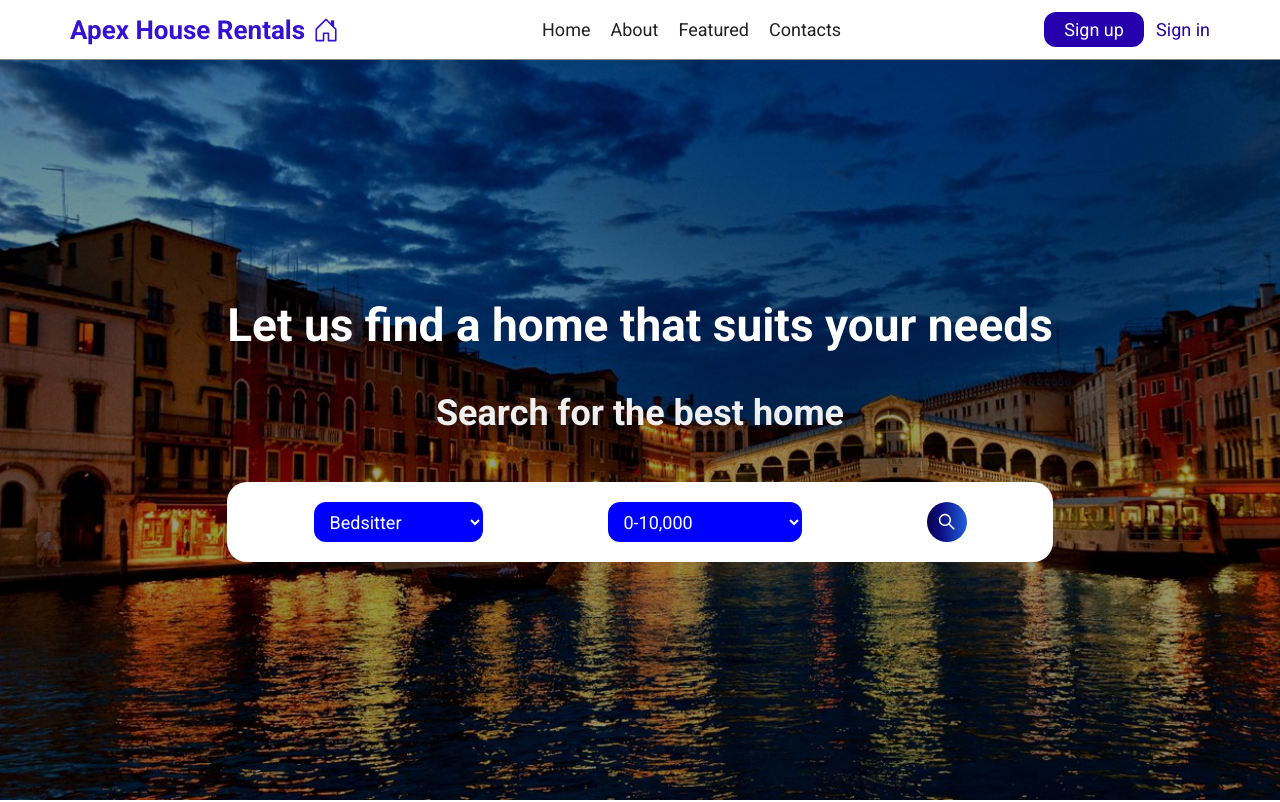
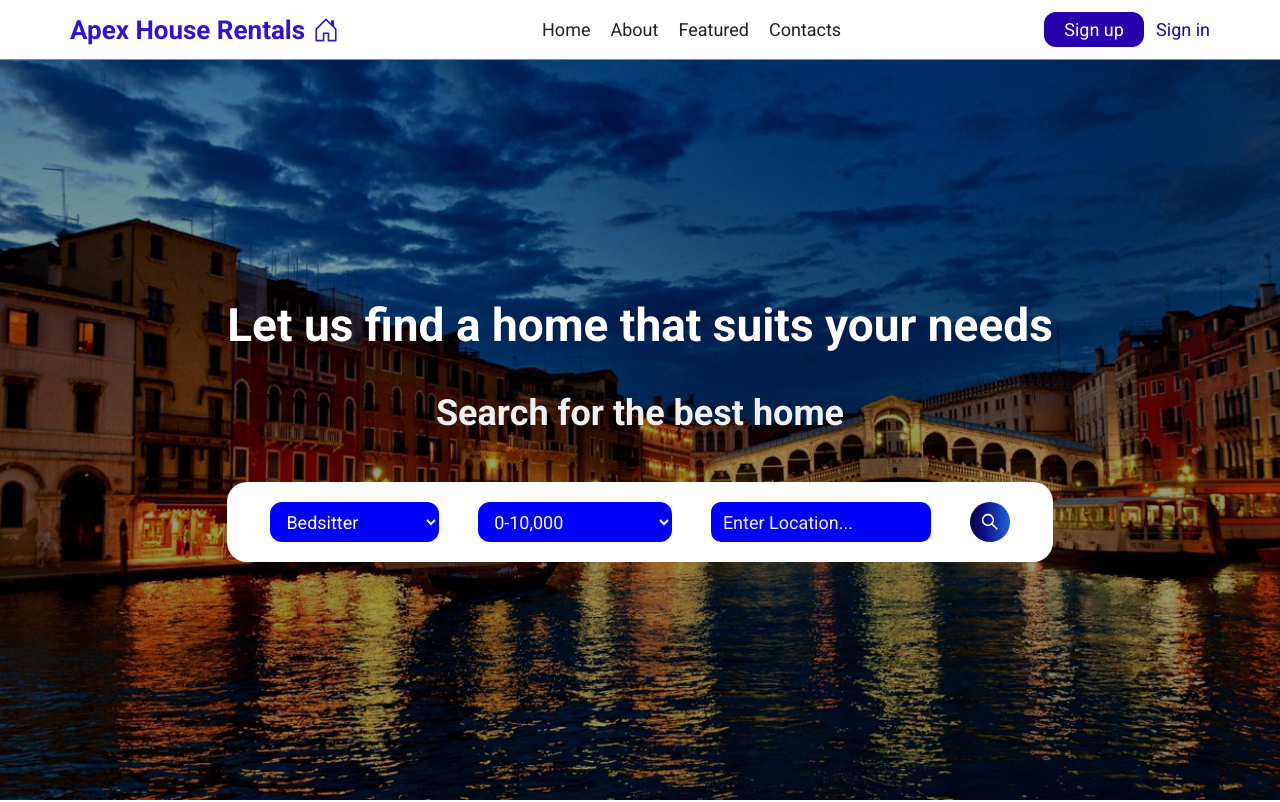
Before and after one commit to FrankOyugi/ARIRA, a React (Create React App) app in the folder client-frontend/: page / in a window 1280 px wide. Shown: the top 802 px of the page. Built offline with nearby package versions, Linux system fonts and the light colour scheme; no server answers.

Commit message:
fifth commit

```diff
--- a/client-frontend/src/components/featuredProperties/featuredProperties.jsx
+++ b/client-frontend/src/components/featuredProperties/featuredProperties.jsx
@@ -3,7 +3,7 @@ import classes from './featuredProperties.module.css'
 import { request } from '../../util/fetchAPI'
 import img from '../../assets/estate3.jpg'
 import person from '../../assets/person.jpg'
-import {FaBath, FaSquareFull} from 'react-icons/fa'
+import {FaBath, FaMapMarkerAlt} from 'react-icons/fa'
 import {Link} from 'react-router-dom'
 
 
@@ -35,7 +35,7 @@ const FeaturedProperties = () => {
             {featuredProperties?.map((property) => (
               <div key={property._id} className={classes.featuredProperty}>
                   <Link to={`/propertyDetail/${property._id}`} className={classes.imgContainer}>
-                    <img src={property.img ? `http://localhost:3005/images/${property.img}` : img} alt=""/>
+                    <img src={property.img ? `http://localhost:3005/images/${property.img}` : img} alt="" />
                   </Link>
                   <div className={classes.details}>
                     <div className={classes.priceAndOwner}>
@@ -44,7 +44,7 @@ const FeaturedProperties = () => {
                        </div>
                        <div className={classes.moreDetails}>
                          <span>{property?.baths} baths <FaBath className={classes.icon}/></span>
-                         <span>{property?.sqmeters} squaremeters <FaSquareFull className={classes.icon}/></span>
+                         <span>{property?.location} <FaMapMarkerAlt className={classes.icon}/></span>
                        </div>
                        <div className={classes.desc}>
                         {property?.desc}
--- a/client-frontend/src/components/hero/Hero.jsx
+++ b/client-frontend/src/components/hero/Hero.jsx
@@ -37,6 +37,9 @@ const Hero = () => {
             <option value="3">75,000-120,000</option>
             <option value="4">120,000-500,000</option>
           </select>
+          <form action="" className={classes.searchBar}>
+            <input type="text" placeholder="Enter Location..."/>
+          </form>
           <AiOutlineSearch onClick={handleSearch} className={classes.searchIcon}/>
         </div>
       </div>
--- a/client-frontend/src/components/hero/hero.module.css
+++ b/client-frontend/src/components/hero/hero.module.css
@@ -55,6 +55,36 @@
     cursor: pointer;
 }
 
+.wrapper > .options >.searchBar{
+  display: flex;
+  border-radius: 10px;
+  align-items: flex-start;
+  height: 40px;
+  border: 2px solid blue;
+  width: 220px;
+  background-color: blue;
+  padding: 0;
+}
+
+.wrapper > .options >.searchBar > input{
+  text-decoration: none;
+  background: transparent;
+  flex: 1;
+  border: 0;
+  outline: none;
+  color: #efefef;
+  width: 100%;
+  font-weight: normal;
+  font-size: 18px;
+  margin-left: 10px;
+}
+
+::placeholder{
+  color: #efefef;
+  text-decoration: none;
+  font-weight: normal;
+}
+
 .options > .searchIcon{
     padding: 0.6rem;
     width: 40px;
```
